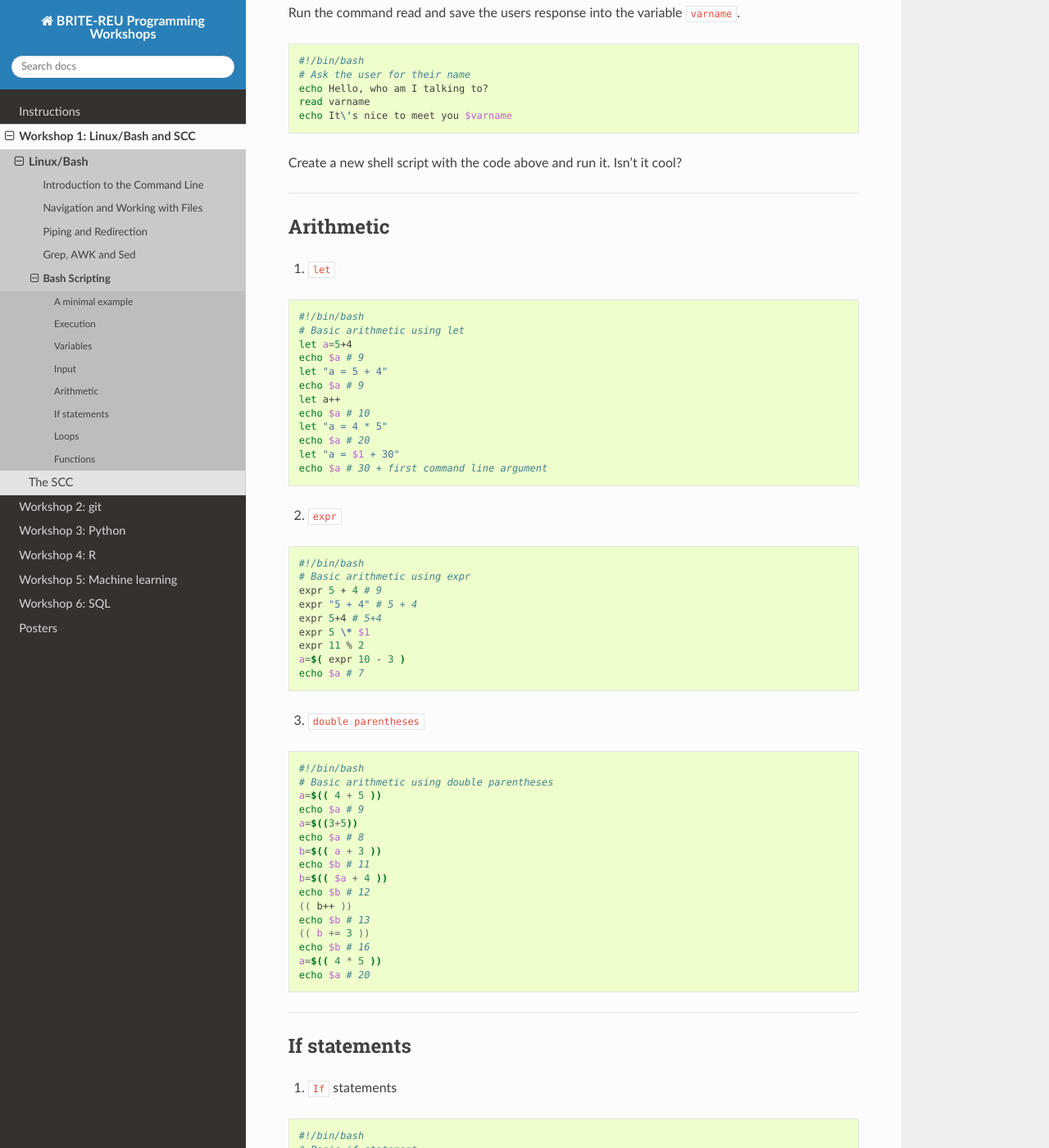
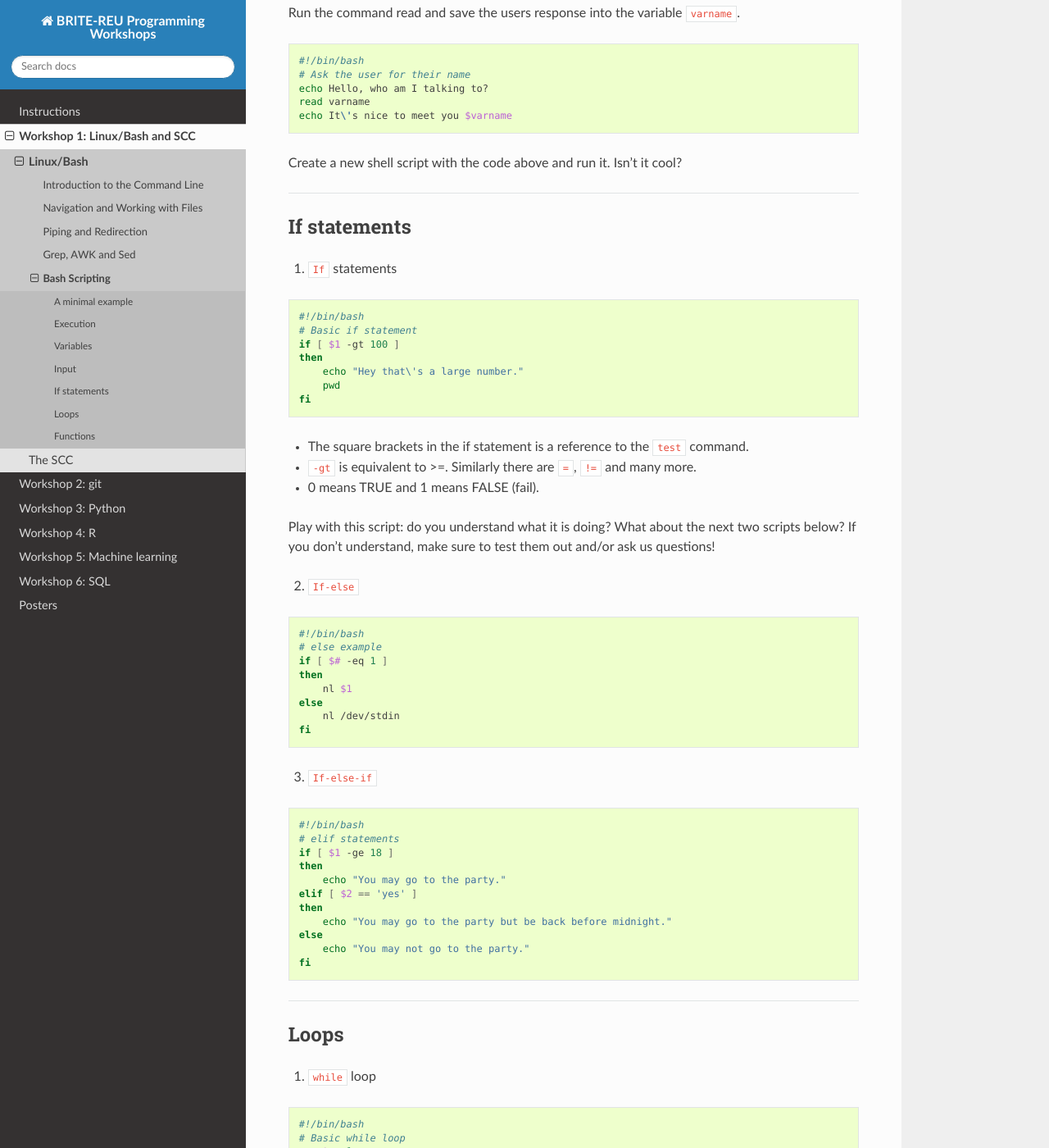
Before and after one commit to BRITE-REU/programming-workshops, a Sphinx documentation site: the page built from source/workshops/01_linux_bash/bash_scripting.rst, in a window 1280 px wide and 1400 px high, scrolled down 1964 px. Shown: the whole window at 82% size. Built offline with Sphinx 7.4.7 and the Read the Docs theme 2.0.0, drawn with Linux system fonts in a browser that asks for light colours; some of the changed text lies outside the part shown.

Commit message:
Update bash_scripting.rst

```diff
--- a/source/workshops/01_linux_bash/bash_scripting.rst
+++ b/source/workshops/01_linux_bash/bash_scripting.rst
@@ -98,65 +98,6 @@ Create a new shell script with the code above and run it. Isn't it cool?
 
 --------------------
 
-Arithmetic
-********************
-
-
-1. ``let``
-
-.. code-block:: sh
-
-   #!/bin/bash
-   # Basic arithmetic using let
-   let a=5+4
-   echo $a # 9
-   let "a = 5 + 4"
-   echo $a # 9
-   let a++
-   echo $a # 10
-   let "a = 4 * 5"
-   echo $a # 20
-   let "a = $1 + 30"
-   echo $a # 30 + first command line argument
-
-2. ``expr``
-
-.. code-block:: sh
-
-   #!/bin/bash
-   # Basic arithmetic using expr
-   expr 5 + 4 # 9
-   expr "5 + 4" # 5 + 4
-   expr 5+4 # 5+4
-   expr 5 \* $1
-   expr 11 % 2
-   a=$( expr 10 - 3 )
-   echo $a # 7
-
-3. ``double parentheses``
-
-.. code-block:: sh
-
-   #!/bin/bash
-   # Basic arithmetic using double parentheses
-   a=$(( 4 + 5 ))
-   echo $a # 9
-   a=$((3+5))
-   echo $a # 8
-   b=$(( a + 3 ))
-   echo $b # 11
-   b=$(( $a + 4 ))
-   echo $b # 12
-   (( b++ ))
-   echo $b # 13
-   (( b += 3 ))
-   echo $b # 16
-   a=$(( 4 * 5 ))
-   echo $a # 20
-
-
---------------------
-
 If statements
 ********************
 
@@ -173,8 +114,10 @@ If statements
    fi
 
 -  The square brackets in the if statement is a reference to the ``test`` command.
--  ``-gt`` is equivalent to >=. Similarly there are ``!``, ``-n``, ``-z``, ``=``, ``!=`` and many more.
--  Can be alternatively used as ``test 001 = 1``. (This won’t return anything you can test the exit status using ``$?``. 0 means TRUE and 1 means FAILURE).
+-  ``-gt`` is equivalent to >=. Similarly there are ``=``, ``!=`` and many more.
+-  0 means TRUE and 1 means FALSE (fail).
+
+Play with this script: do you understand what it is doing? What about the next two scripts below? If you don't understand, make sure to test them out and/or ask us questions!
 
 2. ``If-else``
 
@@ -204,31 +147,6 @@ If statements
    else
        echo "You may not go to the party."
    fi
-
-4. ``Case`` statements
-
-.. code-block:: sh
-
-   #!/bin/bash
-   # case example
-   case $1 in
-       start)
-       echo starting
-       ;;
-       stop)
-       echo stoping
-       ;;
-       restart)
-       echo restarting
-       ;;
-       *)
-       echo "don\'t know"
-       ;;
-   esac
-
-.. note::
-
-    The ``;;`` are used as break statements
 
 
 --------------------
@@ -293,9 +211,7 @@ The ``until`` loop is the exact opposite of the ``while`` loop
 
 .. note::
 
-    1. You can have custom range by providing a step. Eg. ``{10..0..2}``
-    2. GNU ``seq`` can also be used to create custom iterators. Eg. ``seq 10 -2 0``
-
+    You can have custom range by providing a step. Eg. ``{10..0..2}``
 
 --------------------
 
```
